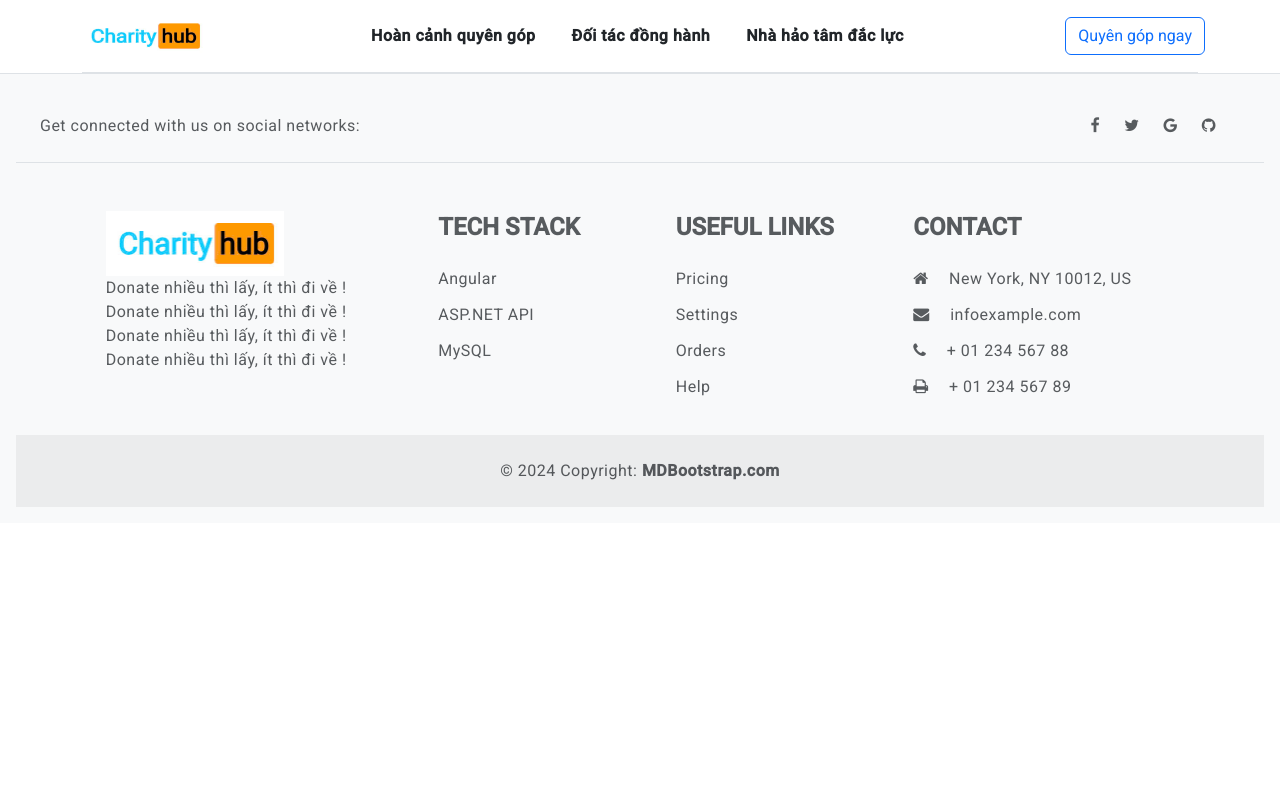
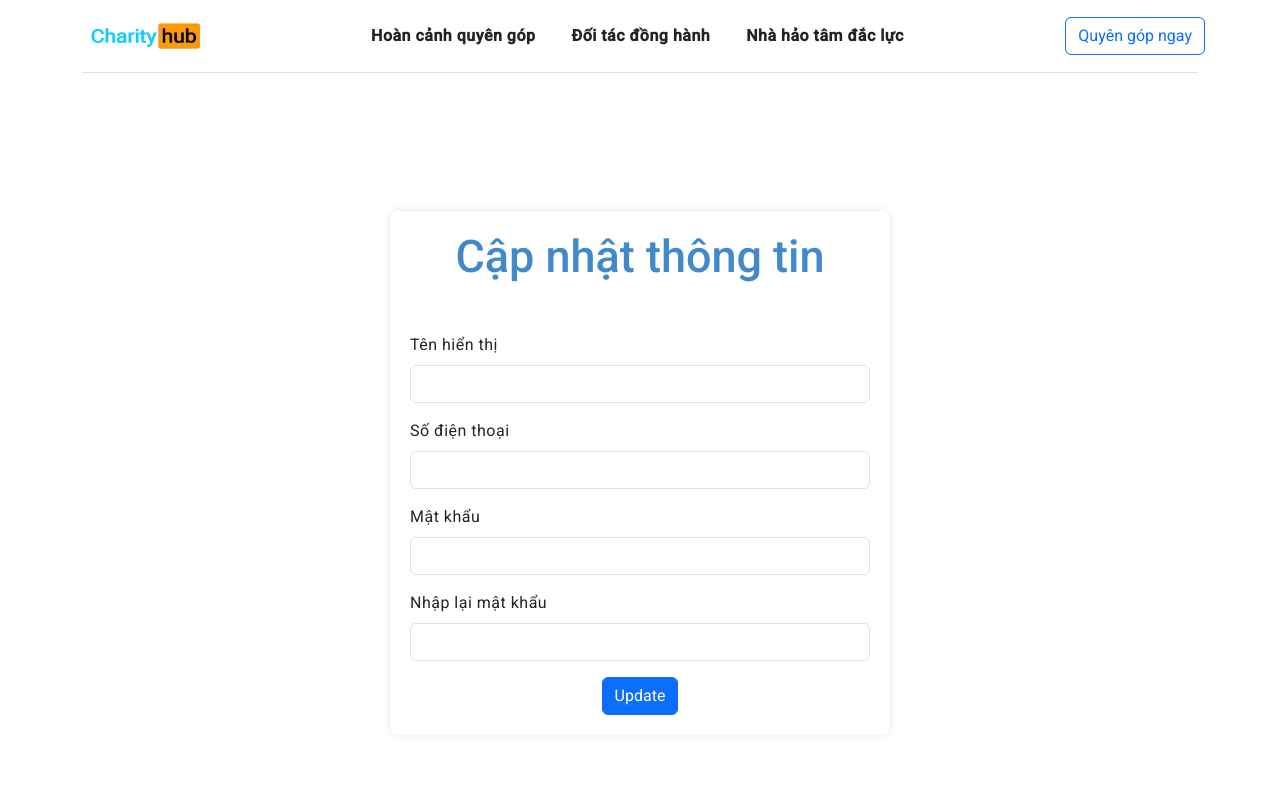
Before and after one commit to vux-66a5/CharityHub, an Angular app in the folder FE/: page /update-profile in a window 1280 px wide. Before the commit this address led to /. Shown: the top 800 px of the page. Built offline with nearby package versions, Linux system fonts and the light colour scheme.

Commit message:
Update user-update-profole UI

```diff
--- a/FE/src/app/card-detail/card-detail.component.html
+++ b/FE/src/app/card-detail/card-detail.component.html
@@ -7,7 +7,7 @@
           <button type="button" class="btn-close" data-bs-dismiss="modal" aria-label="Close"></button>
         </div>
         <div class="modal-body">
-            <b>{{ card.cardTitle}}</b> <br>
+            <b>{{ card.cardTitle}}</b> <br> <br>
             {{ card.cardDetail }}
         </div>
         <div class="modal-footer">
--- a/FE/src/app/header/header.component.html
+++ b/FE/src/app/header/header.component.html
@@ -17,7 +17,7 @@
             {{ user?.name }}
           </button>
           <ul class="dropdown-menu dropdown-menu-end" aria-labelledby="userDropdown">
-            <li *ngIf="role === 'user'"><a class="dropdown-item" href="#">Update Profile</a></li>
+            <li *ngIf="role === 'user'"><a class="dropdown-item" [routerLink]="['/update-profile']">Update Profile</a></li>
             <li *ngIf="role === 'admin'"><a class="dropdown-item" href="#">Manage Users</a></li>
             <li><a class="dropdown-item" href="#" (click)="logout()">Log out</a></li>
           </ul>
--- a/FE/src/app/header/header.component.ts
+++ b/FE/src/app/header/header.component.ts
@@ -1,6 +1,6 @@
 import { Component, EventEmitter, Output } from '@angular/core';
 import { MatDialog } from '@angular/material/dialog';
-import { Router } from '@angular/router';
+import { Router, RouterModule } from '@angular/router';
 import { LoginComponent } from '../login/login.component';
 import { AuthService } from '../services/auth.service';
 import { CommonModule } from '@angular/common';
@@ -8,7 +8,7 @@ import { CommonModule } from '@angular/common';
 @Component({
   selector: 'app-header',
   standalone: true,
-  imports: [CommonModule],
+  imports: [CommonModule, RouterModule],
   templateUrl: './header.component.html',
   styleUrl: './header.component.css'
 })
--- a/FE/src/app/services/auth.service.ts
+++ b/FE/src/app/services/auth.service.ts
@@ -6,12 +6,12 @@ import { BehaviorSubject } from 'rxjs';
 })
 export class AuthService {
   private loggedIn = new BehaviorSubject<boolean>(false);
-  private user = new BehaviorSubject<any>(null);
-  private role = new BehaviorSubject<string>('user'); // Thêm dòng này
+  public user = new BehaviorSubject<any>(null);
+  private role = new BehaviorSubject<string>('user');
 
   isLoggedIn$ = this.loggedIn.asObservable();
   user$ = this.user.asObservable();
-  role$ = this.role.asObservable(); // Thêm dòng này
+  role$ = this.role.asObservable();
 
   login(user: any, role: string) { // Thêm tham số role
     this.loggedIn.next(true);
--- /dev/null
+++ b/FE/src/app/user-update-profile/user-update-profile.component.css
@@ -0,0 +1,33 @@
+
+  .container {
+    display: flex;
+    justify-content: center;
+    align-items: center;
+    height: 100vh; /* Full height of the viewport */
+    padding: 20px; /* Optional: Add some padding */
+  }
+
+  .form-wrapper {
+    max-width: 500px; /* Limit the form width */
+    width: 100%; /* Ensure the form takes full width up to max-width */
+    background-color: #fff; /* Optional: Add background color */
+    padding: 20px; /* Optional: Add padding inside the form */
+    box-shadow: 0 0 10px rgba(0, 0, 0, 0.1); /* Optional: Add box shadow for better appearance */
+    border-radius: 8px; /* Optional: Add border radius for rounded corners */
+    text-align: center; /* Center align text inside the form-wrapper */
+  }
+
+  h2 {
+    margin-bottom: 50px; /* Add some space below the heading */
+    color: #4189c8;
+    font-weight: 550;
+  }
+
+  .form-label {
+    text-align: left; /* Align labels to the left */
+    display: block; /* Ensure the label takes the full width */
+  }
+
+  .form-control {
+    text-align: left; /* Align input text to the left */
+  }
--- /dev/null
+++ b/FE/src/app/user-update-profile/user-update-profile.component.html
@@ -0,0 +1,24 @@
+<div class="container">
+  <div class="form-wrapper">
+    <h2>Cập nhật thông tin</h2>
+    <form (ngSubmit)="onSubmit()" #updateProfileForm="ngForm">
+      <div class="mb-3">
+        <label for="displayName" class="form-label">Tên hiển thị</label>
+        <input type="text" class="form-control" id="displayName" required [(ngModel)]="profile.displayName" name="displayName">
+      </div>
+      <div class="mb-3">
+        <label for="phoneNumber" class="form-label">Số điện thoại</label>
+        <input type="text" class="form-control" id="phoneNumber" required [(ngModel)]="profile.phoneNumber" name="phoneNumber">
+      </div>
+      <div class="mb-3">
+        <label for="password" class="form-label">Mật khẩu</label>
+        <input type="password" class="form-control" id="password" required [(ngModel)]="profile.password" name="password">
+      </div>
+      <div class="mb-3">
+        <label for="confirmPassword" class="form-label">Nhập lại mật khẩu</label>
+        <input type="password" class="form-control" id="confirmPassword" required [(ngModel)]="confirmPassword" name="confirmPassword">
+      </div>
+      <button type="submit" class="btn btn-primary">Update</button>
+    </form>
+  </div>
+</div>
--- /dev/null
+++ b/FE/src/app/user-update-profile/user-update-profile.component.ts
@@ -0,0 +1,42 @@
+import { Component } from '@angular/core';
+import { AuthService } from '../services/auth.service';
+import { CommonModule } from '@angular/common';
+import { FormsModule } from '@angular/forms';
+
+@Component({
+  selector: 'app-user-update-profile',
+  standalone: true,
+  imports: [FormsModule],
+  templateUrl: './user-update-profile.component.html',
+  styleUrl: './user-update-profile.component.css'
+})
+export class UserUpdateProfileComponent {
+  profile = {
+    displayName: '',
+    phoneNumber: '',
+    password: ''
+  };
+  confirmPassword = '';
+
+  constructor(private authService: AuthService) {
+    // Lấy thông tin user từ BehaviorSubject
+    const user = this.authService.user.getValue();
+    if (user) {
+      this.profile.displayName = user.name;
+      // Giả sử bạn có thêm phoneNumber trong user
+      this.profile.phoneNumber = user.phoneNumber || '';
+    }
+  }
+
+  onSubmit() {
+    if (this.profile.password !== this.confirmPassword) {
+      alert("Passwords do not match!");
+      return;
+    }
+
+    // Cập nhật thông tin profile
+    console.log('Updated Profile:', this.profile);
+
+    // Sau khi cập nhật thành công, bạn có thể chuyển hướng hoặc thông báo thành công
+  }
+}
```
Also changed, not shown: FE/src/app/app.routes.ts (+4 -6 lines), 1 other file (tests, documents, lock files or other folders).
